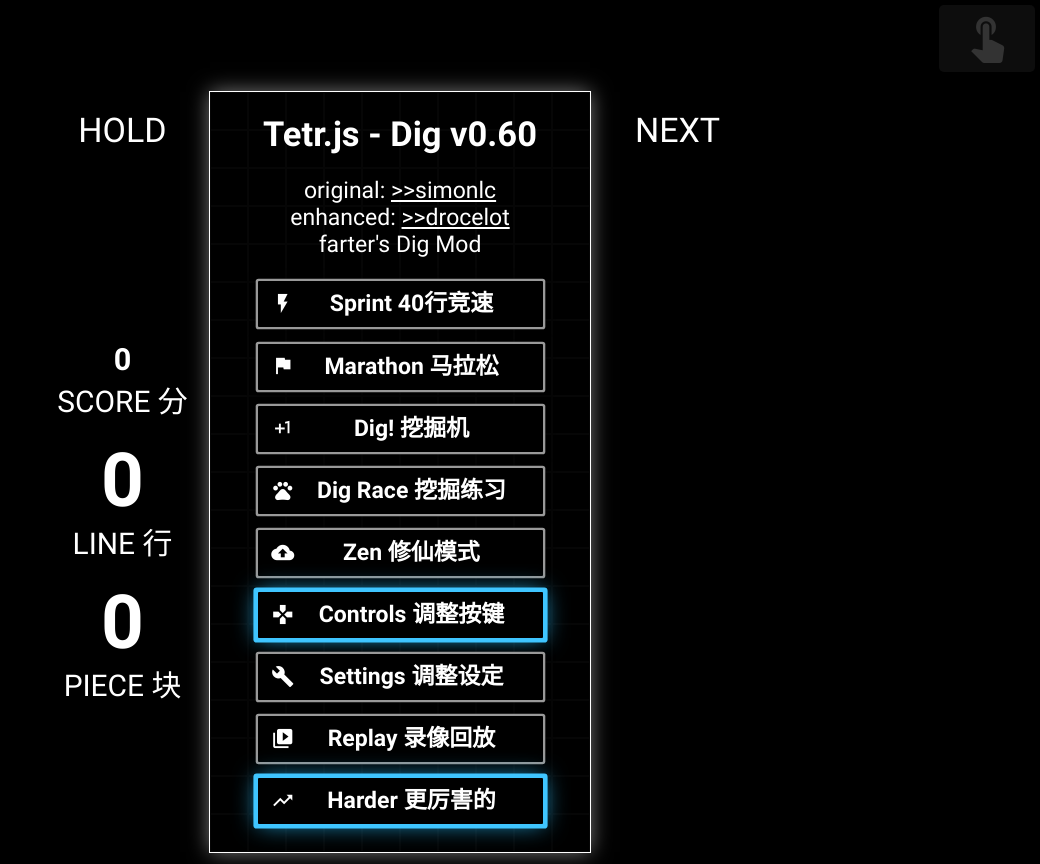
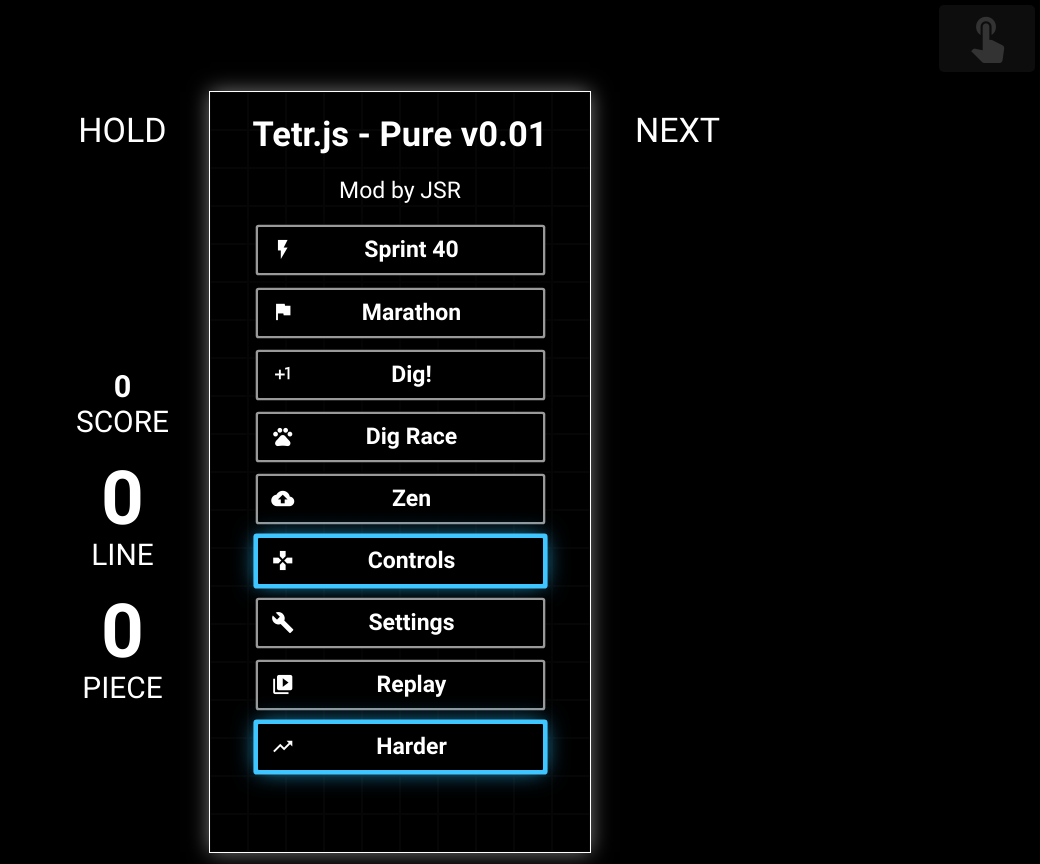
Before and after one commit to sunguroku/js-test-app, a plain HTML site: page index.html in a window 1280 px wide. Shown: the whole page, without its empty margins (240-1280 px from the left). Drawn offline with Linux system fonts and the light colour scheme.

Commit message:
stripped away chinese...

```diff
--- a/index.html
+++ b/index.html
@@ -38,15 +38,15 @@
     <table id="stats">
       <tr>
         <th id="score">0</th>
-        <th>Score 分</th>
+        <th>Score</th>
       </tr>
       <tr>
         <td id="levelline"><div id="level"></div><div id="line">0</div></td>
-        <th>Line 行</th>
+        <th>Line</th>
       </tr>
       <tr>
         <td id="piece">0</td>
-        <th>Piece 块</th>
+        <th>Piece</th>
       </tr>
       <tr>
         <th id="time"><canvas></canvas></th>
@@ -55,7 +55,7 @@
   </div>
 
   <div id="b">
-    <canvas id="bgStack">请使用最新版的网页浏览器方可正常进行游戏。</canvas>
+    <canvas id="bgStack"></canvas>
     <canvas id="stack">You need an up-to-date web browser to play this game.</canvas>
     <canvas id="active"></canvas>
 
@@ -64,129 +64,127 @@
     </div>
 
     <nav class="menu on">
-      <h1>Tetr.js - Dig v0.60</h1>
+      <h1>Tetr.js - Pure v0.01</h1>
 
       <p>
-        original: <a class="link" href="//simon.lc/tetr.js/">&gt;&gt;simonlc</a><br/>
-        enhanced: <a class="link" href="//doktorocelot.com/tetr.js/">&gt;&gt;drocelot</a><br/>
-        farter's Dig Mod</p>
+        Mod by JSR
+      </p>
 
       <div class="btn-container">
-        <a class="btn" onclick="init(0)"><i class="material-icons">&#xE3E7;</i> Sprint 40行竞速</a>
-        <a class="btn" onclick="init(1)"><i class="material-icons">&#xE153;</i> Marathon 马拉松</a>
+        <a class="btn" onclick="init(0)"><i class="material-icons">&#xE3E7;</i> Sprint 40</a>
+        <a class="btn" onclick="init(1)"><i class="material-icons">&#xE153;</i> Marathon</a>
         <!-- <a class="btn" onclick="init(2)">Play Ultra</a> -->
-        <a class="btn" onclick="init(3,{digOffset:0})"><i class="material-icons">&#xE800;</i> Dig! 挖掘机</a>
-        <a class="btn" onclick="init(4,{digraceType:'easy'})"><i class="material-icons">&#xE91D;</i> Dig Race 挖掘练习</a>
-        <a class="btn" onclick="init(5)"><i class="material-icons">&#xE2C3;</i> Zen 修仙模式</a>
+        <a class="btn" onclick="init(3,{digOffset:0})"><i class="material-icons">&#xE800;</i> Dig!</a>
+        <a class="btn" onclick="init(4,{digraceType:'easy'})"><i class="material-icons">&#xE91D;</i> Dig Race</a>
+        <a class="btn" onclick="init(5)"><i class="material-icons">&#xE2C3;</i> Zen</a>
 
-        <a class="btn" onclick="menu(2)" id="btnbinds"><i class="material-icons">&#xE021;</i> Controls 调整按键</a>
-        <a class="btn" onclick="menu(1)"><i class="material-icons">&#xE869;</i> Settings 调整设定</a>
-        <a class="btn" onclick="menu(6,1)"><i class="material-icons">&#xE04A;</i> Replay 录像回放</a>
-        <a class="btn highlight" onclick="menu(7,1);this.classList.remove('highlight')"><i class="material-icons">&#xE8E5;</i> Harder 更厉害的</a>
+        <a class="btn" onclick="menu(2)" id="btnbinds"><i class="material-icons">&#xE021;</i> Controls</a>
+        <a class="btn" onclick="menu(1)"><i class="material-icons">&#xE869;</i> Settings</a>
+        <a class="btn" onclick="menu(6,1)"><i class="material-icons">&#xE04A;</i> Replay</a>
+        <a class="btn highlight" onclick="menu(7,1);this.classList.remove('highlight')"><i class="material-icons">&#xE8E5;</i> Harder</a>
       </div>
     </nav>
 
     <div class="menu">
-      <h2>Settings 调整设定</h2>
+      <h2>Settings</h2>
 
       <div id="settings">
       </div>
-      <div style="clear:both"><a class="btn" onclick="menu(0)">Done 完成</a></div>
+      <div style="clear:both"><a class="btn" onclick="menu(0)">Done</a></div>
     </div>
 
     <div class="menu">
-      <h2>Controls 调整按键</h2>
+      <h2>Controls</h2>
 
-      <p>Click on the item you want to change, then press any key.<br/>
-        点击要修改的键位，然后按键。</p>
+      <p>Click on the item you want to change, then press any key.</p>
       <table id="controls">
         <tr>
-          <th>Move <i class="material-icons">&#xE5C4;</i> 左移</th>
+          <th>Move <i class="material-icons">&#xE5C4;</i></th>
           <td id="moveLeft">←</td>
         </tr>
         <tr>
-          <th>Move <i class="material-icons">&#xE5C8;</i> 右移</th>
+          <th>Move <i class="material-icons">&#xE5C8;</i></th>
           <td id="moveRight">→</td>
         </tr>
         <tr>
-          <th>Triple <i class="material-icons">&#xE5C4;</i> 左三</th>
+          <th>Triple <i class="material-icons">&#xE5C4;</i></th>
           <td id="moveLeft3">---</td>
         </tr>
         <tr>
-          <th>Triple <i class="material-icons">&#xE5C8;</i> 右三</th>
+          <th>Triple <i class="material-icons">&#xE5C8;</i></th>
           <td id="moveRight3">---</td>
         </tr>
         <tr>
-          <th>Move <i class="material-icons">&#xE906;</i> 软降</th>
+          <th>Move <i class="material-icons">&#xE906;</i></th>
           <td id="moveDown">↓</td>
         </tr>
         <tr>
-          <th>Drop <i class="material-icons">&#xE2C4;</i> 硬降</th>
+          <th>Drop <i class="material-icons">&#xE2C4;</i></th>
           <td id="hardDrop">Space</td>
         </tr>
         <tr>
-          <th>Hold <i class="material-icons">&#xE8D4;</i> 暂存</th>
+          <th>Hold <i class="material-icons">&#xE8D4;</i></th>
           <td id="holdPiece">C</td>
         </tr>
         <tr>
-          <th>Spin <i class="material-icons">&#xE15A;</i> 右转</th>
+          <th>Spin <i class="material-icons">&#xE15A;</i></th>
           <td id="rotRight">X</td>
         </tr>
         <tr>
-          <th>Spin <i class="material-icons">&#xE166;</i> 左转</th>
+          <th>Spin <i class="material-icons">&#xE166;</i></th>
           <td id="rotLeft">Z</td>
         </tr>
         <tr>
-          <th>Spin <i class="material-icons">&#xE5D5;</i> 半周转</th>
+          <th>Spin <i class="material-icons">&#xE5D5;</i></th>
           <td id="rot180">Shift</td>
         </tr>
         <tr>
-          <th>Retry <i class="material-icons">&#xE040;</i> 重来</th>
+          <th>Retry <i class="material-icons">&#xE040;</i></th>
           <td id="retry">R</td>
         </tr>
         <tr>
-          <th>Pause <i class="material-icons">&#xE034;</i> 暂停</th>
+          <th>Pause <i class="material-icons">&#xE034;</i></th>
           <td id="pause">Esc</td>
         </tr>
       </table>
-      <a class="btn btn-bottom" onclick="menu(0);document.getElementById('btnbinds').classList.remove('highlight');">Done 完成</a>
+      <a class="btn btn-bottom" onclick="menu(0);document.getElementById('btnbinds').classList.remove('highlight');">Done</a>
     </div>
 
     <nav id="go" class="menu">
       <div class="btn-container btn-container-bottom">
-        <a class="btn" onclick="init(gametype,gameparams)">Retry 再来</a>
+        <a class="btn" onclick="init(gametype,gameparams)">Retry</a>
         <div class="btn-line">
-          <a class="btn btn-inline" onclick="init('replay')" style="width: 50%;">Replay 回放 </a>
+          <a class="btn btn-inline" onclick="init('replay')" style="width: 50%;">Replay</a>
           <a class="btn btn-inline" onclick="showreplaydata(curreplaydata())" style="width: 20%"><i class="material-icons">&#xE161;</i></a>
         </div>
-        <a class="btn highlight" onclick="menu(5,1);this.classList.remove('highlight')">Rankings 排行</a>
-        <a class="btn" onclick="menu(0)">Back 回菜单</a>
+        <a class="btn highlight" onclick="menu(5,1);this.classList.remove('highlight')">Rankings</a>
+        <a class="btn" onclick="menu(0)">Back</a>
       </div>
     </nav>
 
     <nav id="pause" class="menu">
       <div class="btn-container btn-container-bottom">
-        <a class="btn" onclick="unpause()">Return 继续</a>
-        <a class="btn" onclick="init(gametype,gameparams)">Retry 重来</a>
-        <a class="btn" onclick="menu(0)">Back 回菜单</a>
+        <a class="btn" onclick="unpause()">Return</a>
+        <a class="btn" onclick="init(gametype,gameparams)">Retry</a>
+        <a class="btn" onclick="menu(0)">Back</a>
       </div>
     </nav>
 
     <div id="leader" class="menu">
-      <h2>Rankings 排行</h2>
+      <h2>Rankings</h2>
 
       <div id="leaderboard"></div>
-      <div style="clear:both"><a class="btn" onclick="menu(void 0,-1)">Back 返回</a></div>
+      <div style="clear:both"><a class="btn" onclick="menu(void 0,-1)">Back</a></div>
     </div>
 
     <nav id="replay" class="menu">
-      <h2>Replay 回放数据</h2>
+      <h2>Replay</h2>
 
-      <p>Ctrl+C 复制 / Ctrl+V 粘贴</p>
+      <p>Ctrl+C / Ctrl+V</p>
       <textarea id="replaydata" spellcheck="false"></textarea>
       <ul>
-        <li><a class="btn" onclick="tryreplaydata()">Watch 观看</a></li>
-        <li><a class="btn" onclick="menu(void 0,-1)">Back 返回</a></li>
+        <li><a class="btn" onclick="tryreplaydata()">Watch</a></li>
+        <li><a class="btn" onclick="menu(void 0,-1)">Back</a></li>
       </ul>
     </nav>
 
@@ -195,14 +193,14 @@
       <p>deep♂dark♂fantasy<br />
         when shit happens, hit Ctrl+F5.</p>
       <div class="btn-container">
-        <a class="btn" onclick="init(1,{marathonType:1})">Classic-Fast 高速经典</a>
+        <a class="btn" onclick="init(1,{marathonType:1})">Classic-Fast</a>
         <a class="btn" onclick="init(3,{digOffset:500})"><i class="material-icons">&#xE3A8;</i> Dig - 500+</a>
         <a class="btn" onclick="init(3,{digOffset:1000})"><i class="material-icons">&#xE3A7;</i> Dig - 1000+</a>
         <a class="btn" onclick="init(3,{digOffset:1500})"><i class="material-icons">&#xE3A6;</i> Dig - 1500+</a>
-        <a class="btn" onclick="init(3,{digOffset:2000})"><i class="material-icons">&#xE3E4;</i> NUKE 核能</a>
-        <a class="btn" onclick="init(4,{digraceType:'checker'})"><i class="material-icons">&#xE540;</i> Dig Hard 疯狂挖掘</a>
-        <a class="btn" onclick="init(6)"><i class="material-icons">&#xE01F;</i> 20G 瞬降模式</a>
-        <a class="btn" onclick="init(7)"><i class="material-icons">&#xE034;</i> Dig Zen 沉思挖掘</a>
+        <a class="btn" onclick="init(3,{digOffset:2000})"><i class="material-icons">&#xE3E4;</i> NUKE</a>
+        <a class="btn" onclick="init(4,{digraceType:'checker'})"><i class="material-icons">&#xE540;</i> Dig Hard</a>
+        <a class="btn" onclick="init(6)"><i class="material-icons">&#xE01F;</i> 20G</a>
+        <a class="btn" onclick="init(7)"><i class="material-icons">&#xE034;</i> Dig Zen</a>
         <div class="btn-line">
           <a class="btn btn-inline" style="width:15%;" onclick="init(0,{lineLimit:1})">1</a>
           <a class="btn btn-inline" style="width:15%;" onclick="init(0,{lineLimit:4})">4</a>
@@ -212,12 +210,12 @@
           <a class="btn btn-inline" style="width:30%;" onclick="init(0,{lineLimit:100})">100</a>
           <a class="btn btn-inline" style="width:40%;" onclick="init(0,{lineLimit:1000})">1000</a>
         </div>
-        <a class="btn" onclick="init(0,{pieceSet:1})"><i class="material-icons"></i> Spr_nt 困难40行</a>
-        <a class="btn" onclick="init(0,{pieceSet:2})"><i class="material-icons"></i> Heaven 简单40行</a>
-        <a class="btn" onclick="init(0,{backFire:1})"><i class="material-icons"></i> Backfire 自攻自受</a>
-        <a class="btn" onclick="init(0,{backFire:2})"><i class="material-icons"></i> Backfire2 自攻自受2</a>
-        <a class="btn" onclick="init(0,{backFire:3})"><i class="material-icons"></i> Backfire3 自攻自受3</a>
-        <a class="btn" onclick="menu(void 0,-1)">Back 返回</a>
+        <a class="btn" onclick="init(0,{pieceSet:1})"><i class="material-icons"></i> Spr_nt</a>
+        <a class="btn" onclick="init(0,{pieceSet:2})"><i class="material-icons"></i> Heaven</a>
+        <a class="btn" onclick="init(0,{backFire:1})"><i class="material-icons"></i> Backfire</a>
+        <a class="btn" onclick="init(0,{backFire:2})"><i class="material-icons"></i> Backfire2</a>
+        <a class="btn" onclick="init(0,{backFire:3})"><i class="material-icons"></i> Backfire3</a>
+        <a class="btn" onclick="menu(void 0,-1)">Back</a>
       </div>
     </nav>
 
--- a/tetris.js
+++ b/tetris.js
@@ -594,22 +594,22 @@ var mySettings = {
 var settings = mySettings; // initialized by reference; replaced when game starts and replay
 
 var settingName = {
-  DAS: "DAS 加速延迟",
-  ARR: "ARR 重复延迟",
-  Gravity: "Gravity 下落速度",
-  'Soft Drop': "Soft Drop 软降速度",
-  'Lock Delay': "Lock Delay 锁定延迟",
-  RotSys: "Rotation 旋转系统",
-  Next: "Next 预览块数",
-  Size: "Size 大小",
-  Sound: "Sound 声音",
-  Volume: "Volume 音量",
-  Block: "Block 样式",
-  Ghost: "Ghost 影子",
-  Grid: "Grid 网格",
-  Outline: "Outline 方块边缘",
-  DASCut: "DAS Cut 加速打断",
-  NextSide: "Next Side 预览位置"
+  DAS: "DAS",
+  ARR: "ARR",
+  Gravity: "Gravity",
+  'Soft Drop': "Soft Drop",
+  'Lock Delay': "Lock Delay",
+  RotSys: "Rotation",
+  Next: "Next",
+  Size: "Size",
+  Sound: "Sound",
+  Volume: "Volume",
+  Block: "Block",
+  Ghost: "Ghost",
+  Grid: "Grid",
+  Outline: "Outline",
+  DASCut: "DAS Cut",
+  NextSide: "Next Side"
 };
 var setting = {
   DAS: range(0,31),
@@ -748,56 +748,56 @@ var arrStages = [
 ];
 
 var sprintRanks= [
-  {t:600, u:"修仙去吧", b:"Zen"},
-  {t:540, u:"求进9分钟", b:"9 min...?"},
-  {t:480, u:"求进8分钟", b:"8 min...?"},
-  {t:420, u:"求进7分钟", b:"7 min...?"},
-  {t:360, u:"求进6分钟", b:"6 min...?"},
-  {t:300, u:"求进5分钟", b:"5 min...?"},
-  {t:240, u:"终于……", b:"Finally..."},
-  {t:210, u:"<small>你一定是在逗我</small>", b:"Too slow."},
-  {t:180, u:"渣渣", b:"Well..."},
-  {t:160, u:"<small>速度速度加快</small>", b:"Go faster."},
-  {t:140, u:"<small>还能再给力点么</small>", b:"Any more?"},
-  {t:120, u:"2分钟？", b:"Beat 2 min."},
-  {t:110, u:"不难嘛", b:"So easy."},
-  {t:100, u:"新世界", b:"New world."},
-  {t: 90, u:"超越秒针", b:"1 drop/sec!"},
-  {t: 80, u:"恭喜入门", b:"Not bad."},
-  {t: 73, u:"渐入佳境", b:"Going deeper."},
-  {t: 69, u:"就差10秒", b:"10 sec faster."},
-  {t: 63, u:"还有几秒", b:"Approaching."},
-  {t: 60, u:"最后一点", b:"Almost there!"},
-  {t: 56, u:"1分钟就够了", b:"1-min Sprinter!"},
-  {t: 53, u:"并不是沙包", b:"<small>No longer rookie.</small>"},
-  {t: 50, u:"50不是梦", b:"Beat 50."},
-  {t: 48, u:"每秒2块", b:"2 drops/sec!"},
-  {t: 45, u:"很能打嘛", b:"u can tetris."},
-  {t: 42, u:"有点厉害", b:"Interesting."},
-  {t: 40, u:"于是呢？", b:"So?"},
-  {t: 38, u:"高手", b:"Good."},
-  {t: 35, u:"停不下来", b:"Unstoppable."},
-  {t: 33, u:"触手", b:"Octopus"},
-  {t: 31, u:"每秒3块", b:"3 drops/sec!"},
-  {t: 30, u:"别这样", b:"Noooo"},
-  {t: 29, u:"你赢了", b:"You win."},
-  {t: 27, u:"这不魔法", b:"Magic."},
-  {t: 25, u:"闪电", b:"Lightning!"},
-  {t: 24, u:"每秒4块", b:"4 drops/sec!"},
-  {t: 23, u:"神兽", b:"Alien."},
-  {t: 22, u:"神兽他妈", b:"Beats Alien."},
-  {t: 21, u:"拯救地球", b:"<small>Save the world?</small>"},
-  {t: 20, u:"你确定？", b:"r u sure?"},
-  {t: 19, u:"5块每秒", b:"5pps"},
-  {t: 18, u:"……", b:"..."},
-  {t: 16.66, u:"…………", b:"......"},
-  {t: 14.28, u:"6块每秒", b:"6pps"},
-  {t: 12.50, u:"7块每秒", b:"7pps"},
-  {t: 11.11, u:"8块每秒", b:"8pps"},
-  {t: 10.00, u:"9块每秒", b:"9pps"},
-  {t:  9.00, u:"10块每秒", b:"10pps"},
-  {t:  0.00, u:"←_←", b:"→_→"},
-  {t:  -1/0, u:"↑_↑", b:"↓_↓"}
+  {t:600, b:"Zen"},
+  {t:540, b:"9 min...?"},
+  {t:480, b:"8 min...?"},
+  {t:420, b:"7 min...?"},
+  {t:360, b:"6 min...?"},
+  {t:300, b:"5 min...?"},
+  {t:240, b:"Finally..."},
+  {t:210, b:"Too slow."},
+  {t:180, b:"Well..."},
+  {t:160, b:"Gotta go fast."},
+  {t:140, b:"Any more?"},
+  {t:120, b:"Beat 2 min."},
+  {t:110, b:"So easy."},
+  {t:100, b:"New world."},
+  {t: 90, b:"1 drop/sec!"},
+  {t: 80, b:"Not bad."},
+  {t: 73, b:"Going deeper."},
+  {t: 69, b:"10 sec faster."},
+  {t: 63, b:"Approaching."},
+  {t: 60, b:"Almost there!"},
+  {t: 56, b:"1-min Sprinter!"},
+  {t: 53, b:"<small>No longer rookie.</small>"},
+  {t: 50, b:"Beat 50."},
+  {t: 48, b:"2 drops/sec!"},
+  {t: 45, b:"u can tetris."},
+  {t: 42, b:"Interesting."},
+  {t: 40, b:"So?"},
+  {t: 38, b:"Good."},
+  {t: 35, b:"Unstoppable."},
+  {t: 33, b:"Octopus"},
+  {t: 31, b:"3 drops/sec!"},
+  {t: 30, b:"Noooo"},
+  {t: 29, b:"You win."},
+  {t: 27, b:"Magic."},
+  {t: 25, b:"Lightning!"},
+  {t: 24, b:"4 drops/sec!"},
+  {t: 23, b:"Alien."},
+  {t: 22, b:"Beats Alien."},
+  {t: 21, b:"<small>Save the world?</small>"},
+  {t: 20, b:"r u sure?"},
+  {t: 19, b:"5pps"},
+  {t: 18, b:"..."},
+  {t: 16.66, b:"......"},
+  {t: 14.28, b:"6pps"},
+  {t: 12.50, b:"7pps"},
+  {t: 11.11, b:"8pps"},
+  {t: 10.00, b:"9pps"},
+  {t:  9.00, b:"10pps"},
+  {t:  0.00, b:"→_→"},
+  {t:  -1/0, b:"↓_↓"}
 ];
 
 var frame;
@@ -1034,7 +1034,7 @@ function init(gt, params) {
         if(replay.keys === null)
           throw "keys decode fail"
       } catch(e) {
-        alert("invalid replay data... 回放数据有误...\n" + e.toString());
+        alert("invalid replay data...\n" + e.toString());
         return;
       }
     }
@@ -1825,9 +1825,9 @@ function gameLoop() {
         if (gameState === 2) {
           // Count Down
           if (frame === 0) {
-            $setText(msg,'各就各位\nREADY');
+            $setText(msg,'READY');
           } else if (frame === ~~(fps*5/6)) {
-            $setText(msg,'走着~\nGO!');
+            $setText(msg,'GO!');
           } else if (frame === ~~(fps*10/6)) {
             $setText(msg,'');
             scoreStartTime = Date.now();
@@ -1931,7 +1931,7 @@ function checkWin(){
             break;
           }
         }
-        msg.innerHTML = rank.u + "<br /><small>" + rank.b +"</small>";
+        msg.innerHTML = rank.b +"</small>";
       }
       piece.dead = true;
       menu(3);
@@ -1978,7 +1978,7 @@ var playername=void 0;
 
 function requireplayername(){
   if(playername===void 0)
-    playername=prompt("Enter your name for leaderboard\n('cancel' = anonymous):\n请输入上榜大名：","");
+    playername=prompt("Enter your name for leaderboard\n","");
   if(playername===null)
     playername="anonymous";
   if(playername==="")
@@ -2029,7 +2029,7 @@ function trysubmitscore() {
     obj.replay=curreplaydata();
 
     submitscore(obj);
-  }else{
+  } else{
     submitscore(obj);
   }
 }
```
